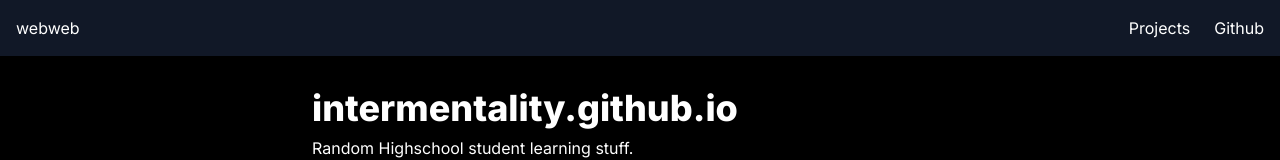
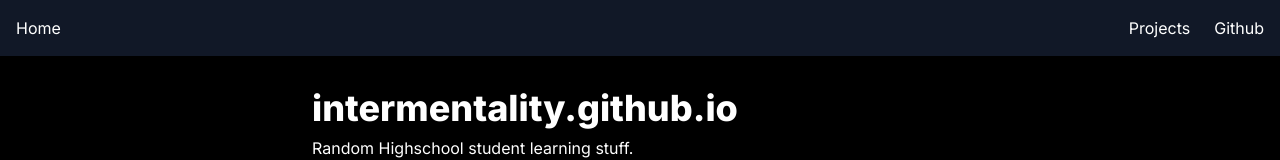
Before and after one commit to Intermentality/Intermentality.github.io, a React (Vite) app: page / in a window 1280 px wide. Shown: the top 160 px of the page. Built offline with nearby package versions, Linux system fonts and the light colour scheme.

Commit message:
Webweb to Home

```diff
--- a/src/Components/Navbar.tsx
+++ b/src/Components/Navbar.tsx
@@ -3,7 +3,7 @@ import { LinkNewWindow } from "./Link"
 
 export default function Navbar(){
     return <nav className="Nav">
-        <Link to="/">webweb</Link>
+        <Link to="/">Home</Link>
 
         <ul>
             <li><Link to="/proj">Projects</Link></li>
```
